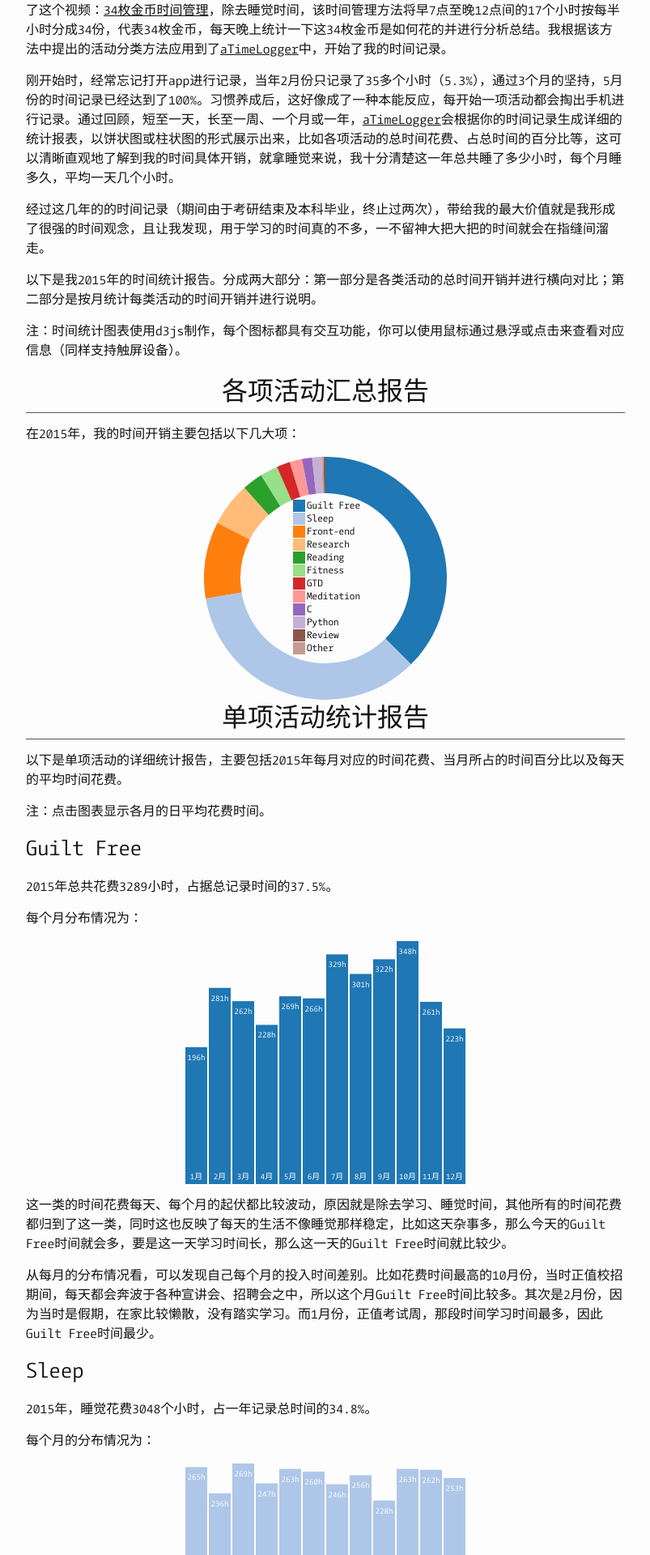
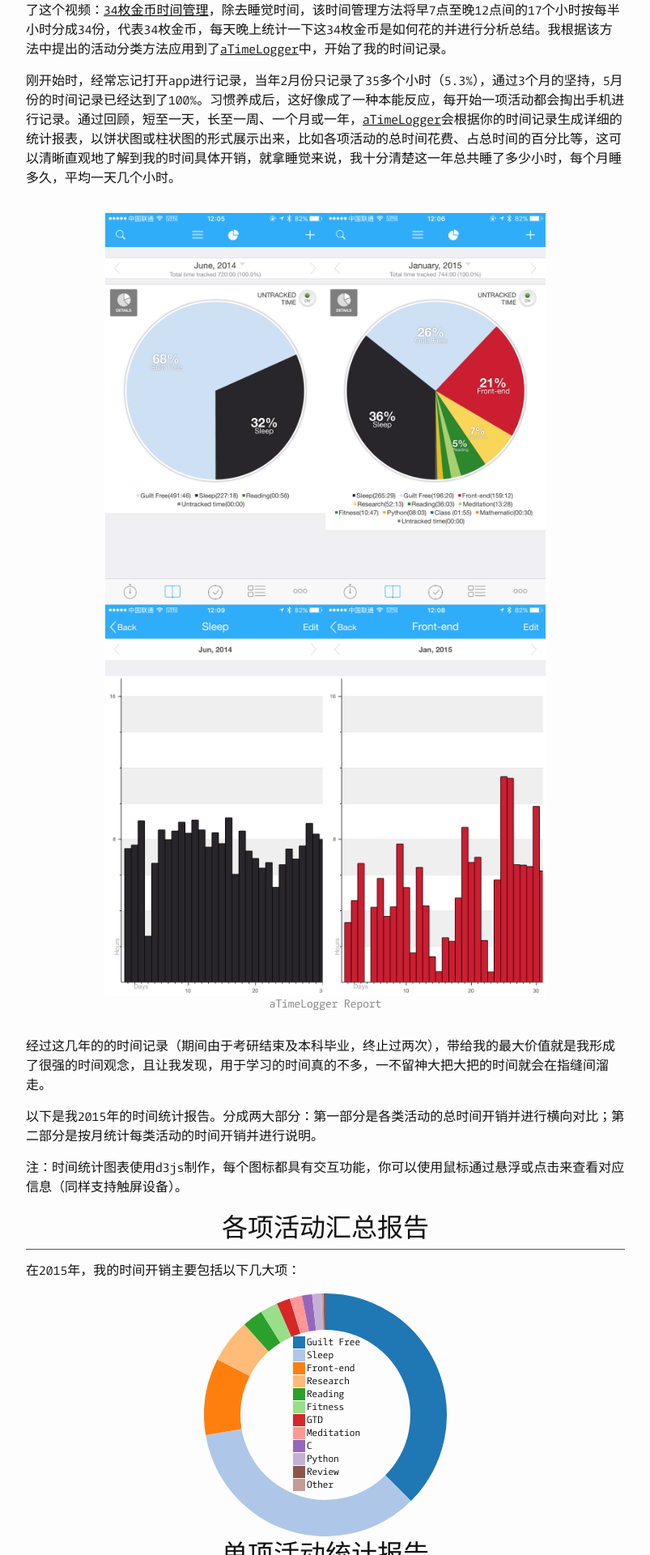
Before and after one commit to michaelluang/michaelluang.github.io, a Jekyll site: the page built from _posts/2016-02-14-the-2015-time-report.markdown, in a window 1280 px wide. Shown: the part 424-2344 px from the top of the page at 81% size, without its empty margins (238-1041 px from the left). Built offline with Jekyll 4.4.1, drawn with Linux system fonts in a browser that asks for light colours.

Commit message:
New Feature: Display image & caption & url in post

```diff
--- /dev/null
+++ b/_includes/image.html
@@ -0,0 +1,12 @@
+<div class="image-wrapper">
+    {% if include.url %}
+    <a href="{{ include.url }}" title="{{ include.title }}" target="_blank">
+    {% endif %}
+        <img src="{{ site.url }}/{{ include.img }}" alt="{{ include.title }}">
+    {% if include.url%}
+    </a>
+    {% endif %}
+    {% if include.caption %}
+    <p class="image-caption">{{ include.caption }}</p>
+    {% endif %}
+</div>
--- a/_posts/2016-02-14-the-2015-time-report.markdown
+++ b/_posts/2016-02-14-the-2015-time-report.markdown
@@ -9,6 +9,11 @@ date: 2016-02-14 23:38:10 +0800
 我是从2013年2月份开始记录自己的时间开销的，当时是碰到了一款记录时间的app，叫做[aTimeLogger](http://www.atimelogger.com)，在里面添加进你想要记录的活动，比如睡觉、阅读、运动等，每开始一项活动时打开app开始记录，活动结束时，点击停止按钮，这项活动的时间花费就记录了下来。之后的4月份，偶然间看到了这个视频：[34枚金币时间管理](http://v.youku.com/v_show/id_XNDk2OTQyNDgw.html)，除去睡觉时间，该时间管理方法将早7点至晚12点间的17个小时按每半小时分成34份，代表34枚金币，每天晚上统计一下这34枚金币是如何花的并进行分析总结。我根据该方法中提出的活动分类方法应用到了[aTimeLogger](http://www.atimelogger.com)中，开始了我的时间记录。
 
 刚开始时，经常忘记打开app进行记录，当年2月份只记录了35多个小时（5.3%），通过3个月的坚持，5月份的时间记录已经达到了100%。习惯养成后，这好像成了一种本能反应，每开始一项活动都会掏出手机进行记录。通过回顾，短至一天，长至一周、一个月或一年，[aTimeLogger](http://www.atimelogger.com)会根据你的时间记录生成详细的统计报表，以饼状图或柱状图的形式展示出来，比如各项活动的总时间花费、占总时间的百分比等，这可以清晰直观地了解到我的时间具体开销，就拿睡觉来说，我十分清楚这一年总共睡了多少小时，每个月睡多久，平均一天几个小时。
+
+{% include image.html
+    img="assets/images/posts/atimelogger_report.png"
+    title="aTimeLogger Report"
+    caption="aTimeLogger Report"%}
 
 经过这几年的的时间记录（期间由于考研结束及本科毕业，终止过两次），带给我的最大价值就是我形成了很强的时间观念，且让我发现，用于学习的时间真的不多，一不留神大把大把的时间就会在指缝间溜走。
 
@@ -181,4 +186,4 @@ Writing这一项还比较犹豫，因为这一项与其它项目有冲突，目
 
 因此，2016年，希望自己对时间利用多投入些思考，多进行总结，达到时间利用效率的最大化。
 
-如果你有任何建议或意见，欢迎与我[联系]({{ site.url }}/about/#get-in-touch--feedback)。
+如果你有任何建议或意见，欢迎与我[联系]({{ site.url }}about/#get-in-touch--feedback)。
--- a/assets/_sass/_base.scss
+++ b/assets/_sass/_base.scss
@@ -77,6 +77,20 @@ ul, ol, dl, figure,
 img {
     max-width: 100%;
     vertical-align: middle;
+}
+
+.image-wrapper {
+    text-align: center;
+    margin: 30px;
+
+    img {
+        max-width: 80%;
+    }
+
+    .image-caption {
+        color: $grey-color;
+        font-size: $small-font-size;
+    }
 }
 
 
```
Also changed, not shown: assets/images/posts/atimelogger_report.png (added).
